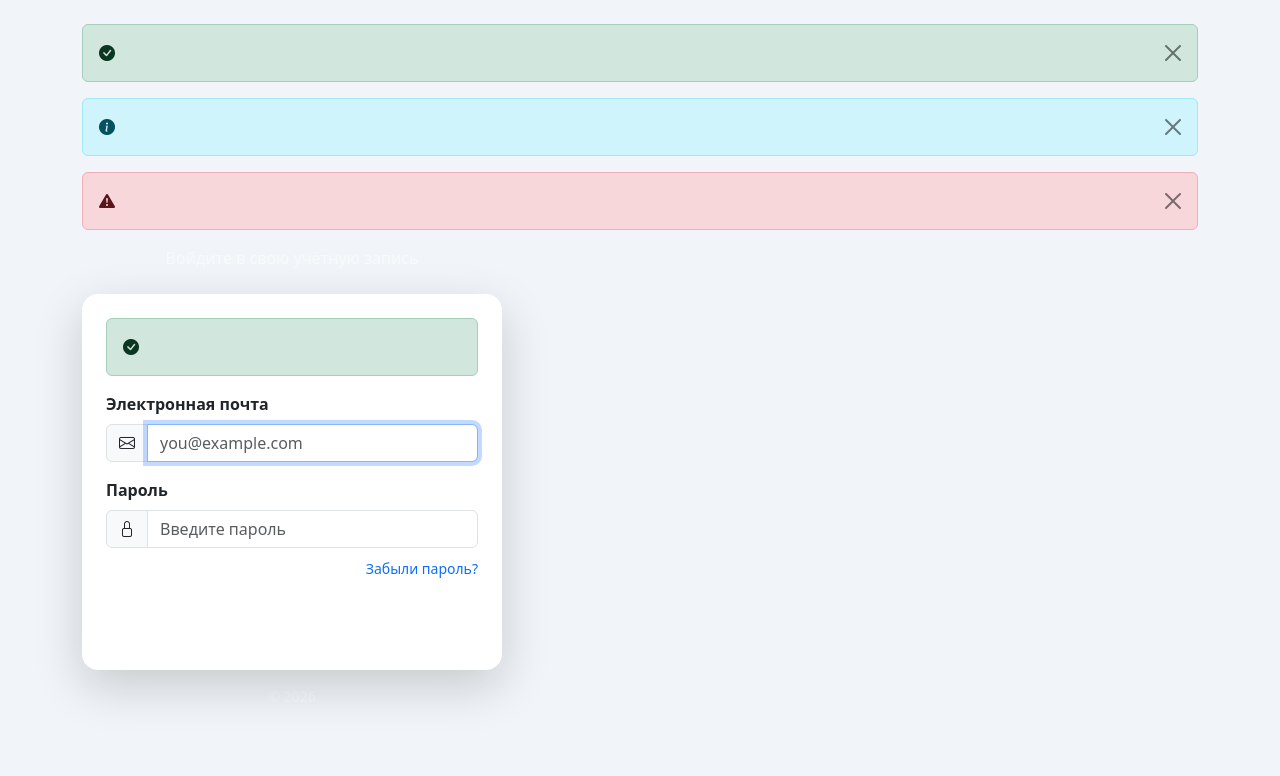
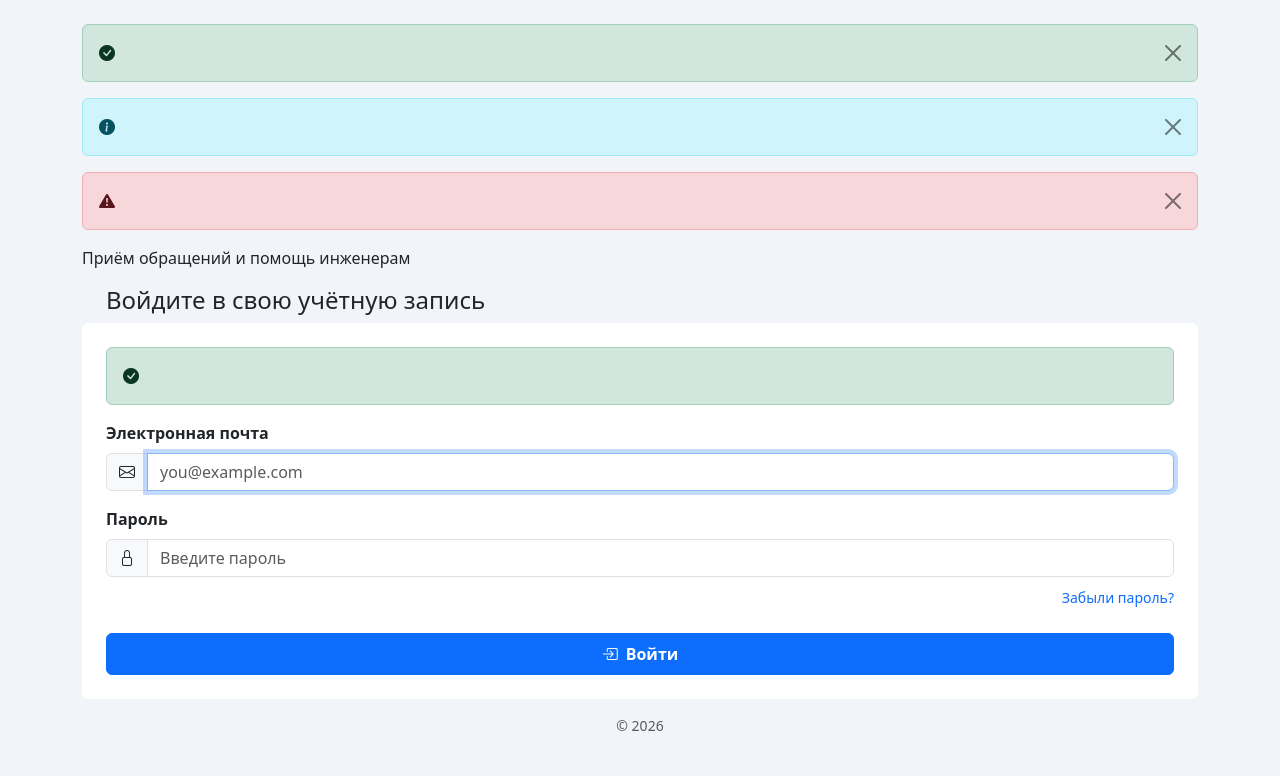
Before and after one commit to Dum-senior/digital-challenge-hackathon, a PHP site: template templates/pages/login.php in a window 1280 px wide. Shown: the part 56-832 px from the top of the page. Before the commit the page ends 755 px from the top, so only its background shows below. Run offline with PHP 8.4, Linux system fonts and the light colour scheme; the template is opened without the code that fills it, so the values that code supplies are empty; some libraries are stand-ins or nearby versions.

Commit message:
Refresh Dispatcher AI sign-in and intake screens

```diff
--- a/templates/layouts/app.php
+++ b/templates/layouts/app.php
@@ -477,6 +477,7 @@
         }
     </style>
     <?php require ROOT_DIR . '/templates/partials/badge-soft-styles.php'; ?>
+    <link href="/assets/css/dispatcher-ui.css" rel="stylesheet">
 </head>
 <body class="<?= !empty($embedMode) ? 'embed-mode' : '' ?>">
     <a class="skip-link" href="#main-content">Skip to main content</a>
--- a/templates/layouts/auth.php
+++ b/templates/layouts/auth.php
@@ -8,6 +8,7 @@
     <link href="/assets/vendor/bootstrap/bootstrap.min.css" rel="stylesheet">
     <link href="/assets/vendor/bootstrap-icons/bootstrap-icons.min.css" rel="stylesheet">
     <?= brandIconStylesheet() ?>
+    <link href="/assets/css/dispatcher-ui.css" rel="stylesheet">
     <style>
         :root {
             --ld-primary: <?= e(getSetting('branding_primary_color', '#4f46e5')) ?>;
@@ -15,7 +16,7 @@
         }
         body {
             min-height: 100vh;
-            background: linear-gradient(135deg, <?= e(getSetting('branding_navbar_start', '#1e1b4b')) ?> 0%, <?= e(getSetting('branding_navbar_end', '#312e81')) ?> 50%, <?= e(getSetting('branding_primary_color', '#4f46e5')) ?> 100%);
+            background: #0b2030;
             display: flex;
             align-items: center;
             justify-content: center;
--- a/templates/pages/login.php
+++ b/templates/pages/login.php
@@ -2,13 +2,15 @@
 $layout    = 'auth';
 $pageTitle = 'Вход';
 ?>
-<div style="max-width:420px;width:100%;">
-    <div class="text-center mb-4">
+<div class="dispatcher-login">
+    <div class="dispatcher-login-brand">
         <h1 class="text-white fw-bold"><?= brandMark('1em') ?> <?= e(getSetting('branding_app_name', 'Диспетчер ИИ')) ?></h1>
-        <p class="text-white-50">Войдите в свою учётную запись</p>
+        <p>Приём обращений и помощь инженерам</p>
     </div>
 
-    <div class="card shadow-lg border-0" style="border-radius:1rem;">
+    <div class="dispatcher-login-form">
+    <h2 class="h4 px-4">Войдите в свою учётную запись</h2>
+    <div class="card border-0">
         <div class="card-body p-4">
             <?php if (!empty($_GET['setup'])): ?>
             <div class="alert alert-success d-flex align-items-center" role="status" aria-live="polite">
@@ -55,8 +57,7 @@ $pageTitle = 'Вход';
                     <a href="/forgot" class="small text-decoration-none">Забыли пароль?</a>
                 </div>
 
-                <button type="submit" class="btn w-100 py-2 fw-semibold text-white"
-                        style="background-color:var(--ld-primary);border-color:var(--ld-primary);">
+                <button type="submit" class="btn btn-primary w-100 py-2 fw-semibold">
                     <i class="bi bi-box-arrow-in-right me-2" aria-hidden="true"></i>Войти
                 </button>
             </form>
@@ -98,7 +99,8 @@ $pageTitle = 'Вход';
         </div>
     </div>
 
-    <p class="text-center text-white-50 mt-3 small">
+    <p class="text-center text-muted mt-3 small">
         <?= e(getSetting('branding_app_name', 'Диспетчер ИИ')) ?> &copy; <?= date('Y') ?>
     </p>
 </div>
+</div>
```
Also changed, not shown: templates/pages/agent/ai-intake.php (+10 -6 lines), public/assets/css/dispatcher-ui.css (added).
